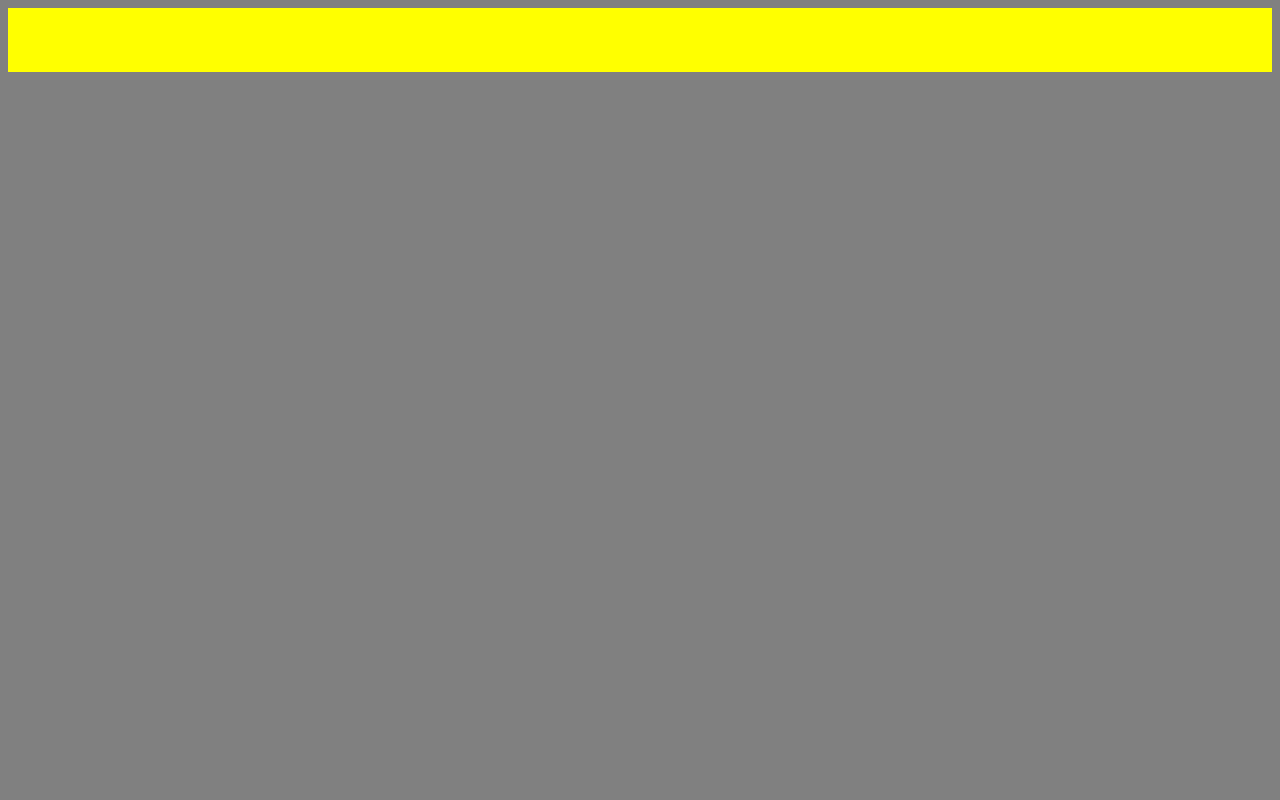
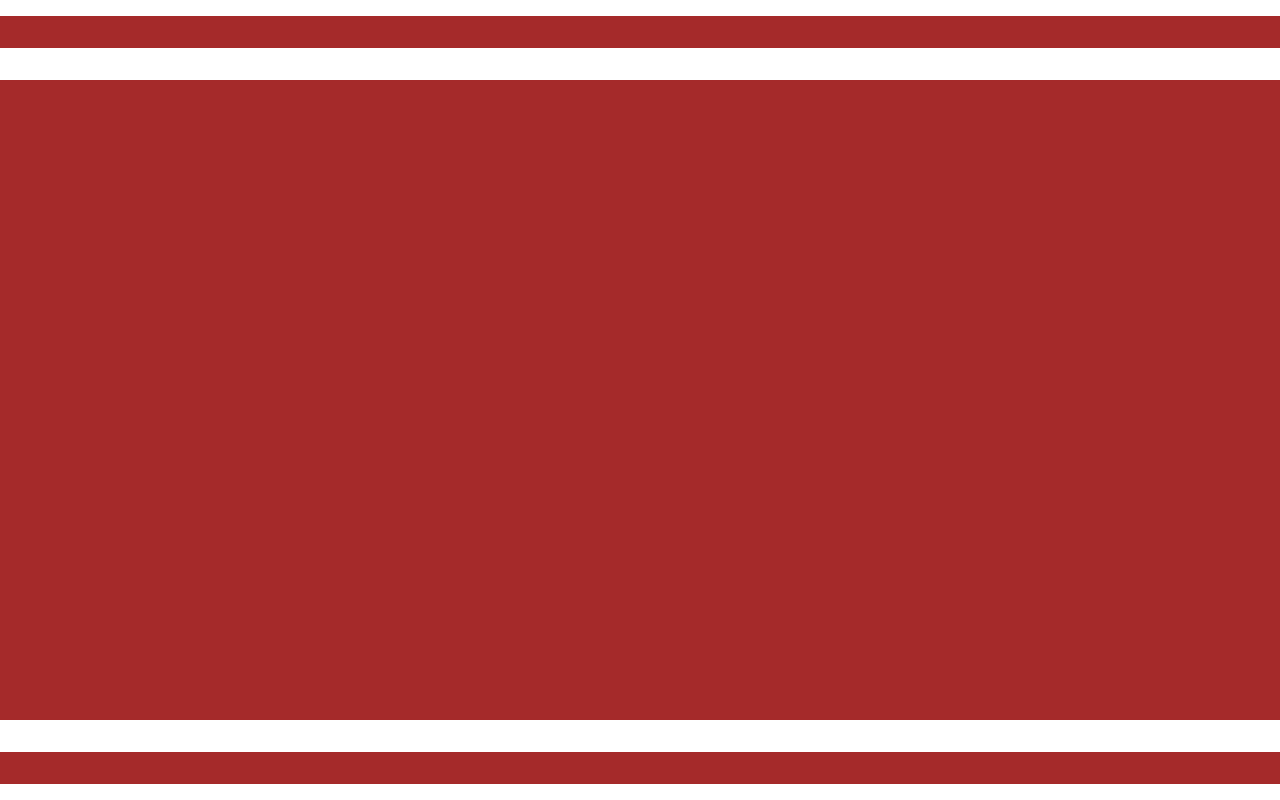
Before and after one commit to Marciusc/course, a plain HTML site: page index.html in a window 1280 px wide. Drawn offline with Linux system fonts and the light colour scheme.

Commit message:
Estrutura base website

```diff
--- a/index.html
+++ b/index.html
@@ -6,13 +6,12 @@
     <meta http-equiv="X-UA-Compatible" content="ie=edge">
     <title>course</title>
     <link type="text/css" rel="stylesheet" href="styles.css">
-
 </head>
 <body>
-    <div class="row">
-        <div class="column column1"></div>
-        <div class="column column2"></div>
-        <div class="column column3"></div>
+    <div class="container" >
+        <header></header>
+        <main></main>
+        <footer></footer>
     </div>
 </body>
 </html>
--- a/styles.css
+++ b/styles.css
@@ -1,20 +1,24 @@
-body {
-    background: gray;
+html, body {
+    margin: 0;
+    height: 100%;
 }
-.row {
-    flex-direction: row;
+
+.container {
+    background: white;
+    margin: 0 auto;
     display: flex;
-    background: yellow;
+    flex-direction: column;
+    height: 100%;
+
+    }
+
+header,main,footer {
+    background: brown;
+    height: 32px;
+    margin: 16px 0;
 }
-.column {
-    margin: 32px;
+
+main {
+    display: flex;
+    flex: 1;
 }
-.column1 {
-    background: orange;
-}
-.column2 {
-    background: red;
-}
-.column3 {
-    background: black;
-}
```
